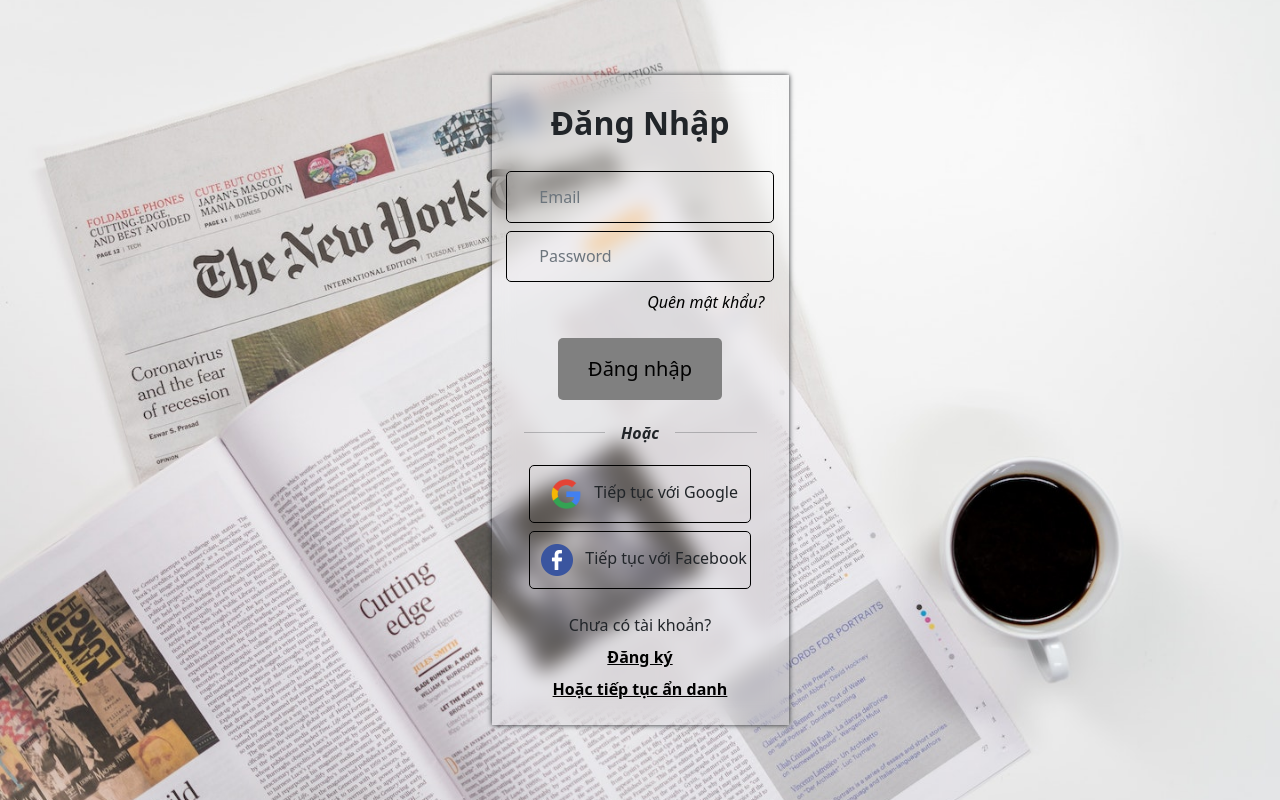
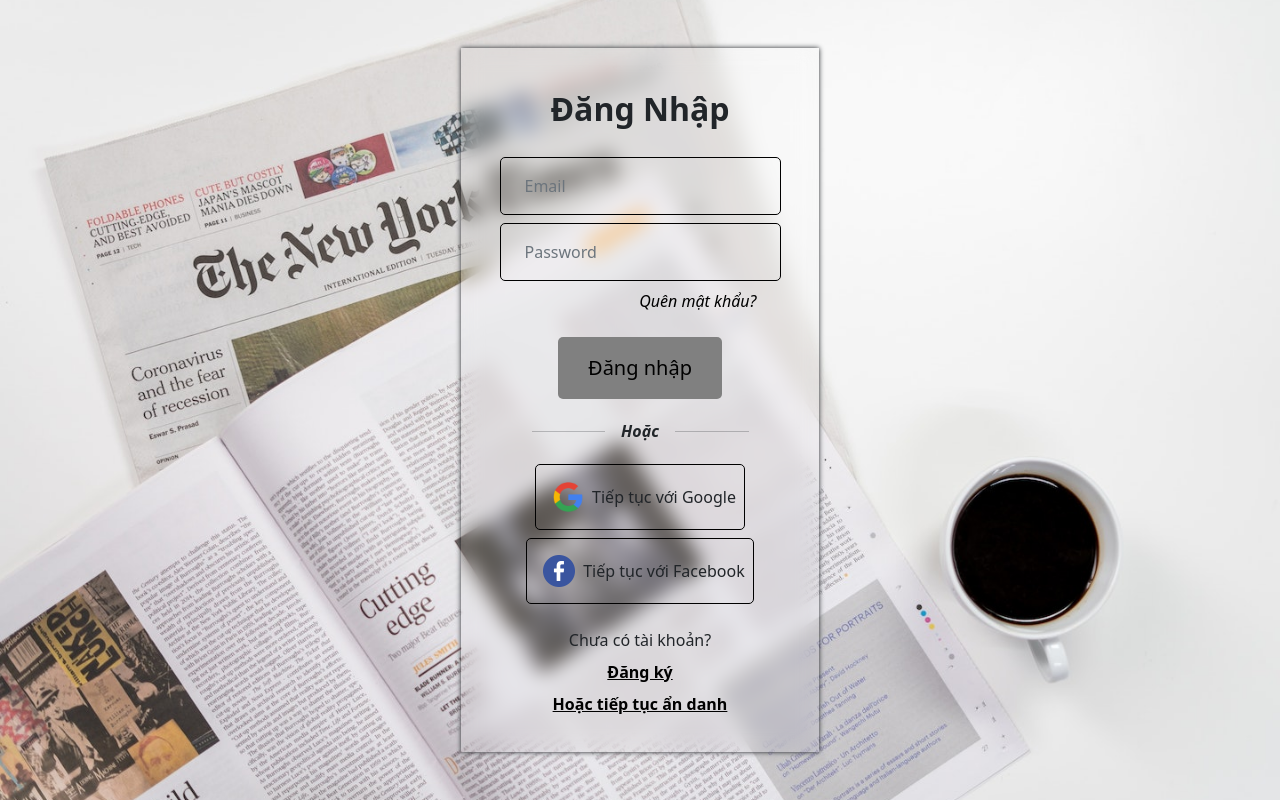
Before and after one commit to hoiredalert3/newsapp, a web app: file UI/signin.html in a window 1280 px wide. Run offline with its HTML, style and script files only (its server is not run), Linux system fonts and the light colour scheme; some libraries are stand-ins or nearby versions.

Commit message:
fix login page layout

```diff
--- a/UI/css/signin.css
+++ b/UI/css/signin.css
@@ -5,11 +5,12 @@ body {
 }
 
 .blurred-container {
-    min-width: 20%;
-    min-height: 60%;
+    width: fit-content;
+    height: fit-content;
     box-shadow: 0 0 5px 0;
     background: inherit;
     backdrop-filter: blur(10px);
+    padding: 1% 3%;
 }
 
 .login-btn {
@@ -27,11 +28,9 @@ body {
 }
 
 .google-signin-btn {
-    height: fit-content;
     border: 1px solid black;
     border-radius: 5px;
     width: fit-content;
-    padding: 0.25em 0;
 }
 
 .google-signin-btn:hover {
@@ -43,11 +42,9 @@ body {
 }
 
 .facebook-signin-btn {
-    height: fit-content;
     border: 1px solid black;
     border-radius: 5px;
     width: fit-content;
-    padding: 0.25em 0;
 }
 
 .facebook-signin-btn:hover {
@@ -68,18 +65,11 @@ body {
     font-weight: bold;
 }
 
-input#email {
-    width: 90%;
+input#email,
+input#password {
+
     background: none;
     border: 1px solid black;
     border-radius: 5px;
-    padding: 0.8em 2em;
+    padding: 1em 1.5em;
 }
-
-input#password {
-    width: 90%;
-    background: none;
-    border: 1px solid black;
-    border-radius: 5px;
-    padding: 0.8em 2em;
-}
--- a/UI/signin.html
+++ b/UI/signin.html
@@ -27,7 +27,7 @@
 </head>
 
 <body>
-    <main class="h-100 d-flex align-items-center justify-content-center">
+    <main class="h-100 w-100 d-flex align-items-center justify-content-center">
         <div class="blurred-container d-flex flex-column justify-content-center text-center">
             <div class="d-block text-center fs-2 fw-bold mt-4 mb-4 user-select-none">Đăng Nhập</div>
 
@@ -48,14 +48,14 @@
                 </div>
             </div>
 
-            <div class="google-signin-btn container-fluid w-75 mb-2">
+            <div class="google-signin-btn container-fluid mb-2 d-flex flex-row align-items-center p-2">
                 <img src="./assets/icons/google.png" style="height: 3em; width: 3em;" alt="Google logo">
-                <span>Tiếp tục với Google</span>
+                <span class="d-block">Tiếp tục với Google</span>
             </div>
 
-            <div class="facebook-signin-btn container-fluid w-75 mb-4">
+            <div class="facebook-signin-btn container-fluid mb-4 d-flex flex-row align-items-center p-2">
                 <img src="./assets/icons/facebook-color.png" class="p-2" style="height: 3em; width: 3em;" alt="Facebook logo">
-                <span>Tiếp tục với Facebook</span>
+                <span class="d-block">Tiếp tục với Facebook</span>
             </div>
 
             <div class="user-select-none">Chưa có tài khoản?</div>
```
